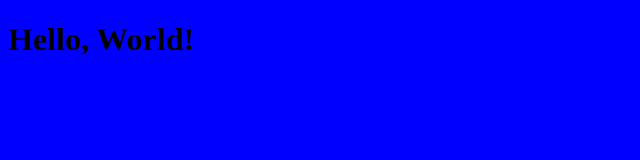
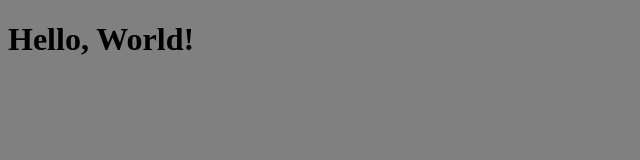
Before and after one commit to Shenanigans570/my-personal-website, a plain HTML site: page index.html in a window 1280 px wide. Shown: the whole page, without its empty margins (0-640 px from the left). Drawn offline with Linux system fonts and the light colour scheme.

Commit message:
added pic

```diff
--- a/style.css
+++ b/style.css
@@ -1,3 +1,4 @@
 body {
-    background: blue;
+    background: grey;
+    background-image: src='/Users/ryansullivan/Development/code/my-personal-website/quinfinn.jpeg'
   }
```
Also changed, not shown: 1 other file.
